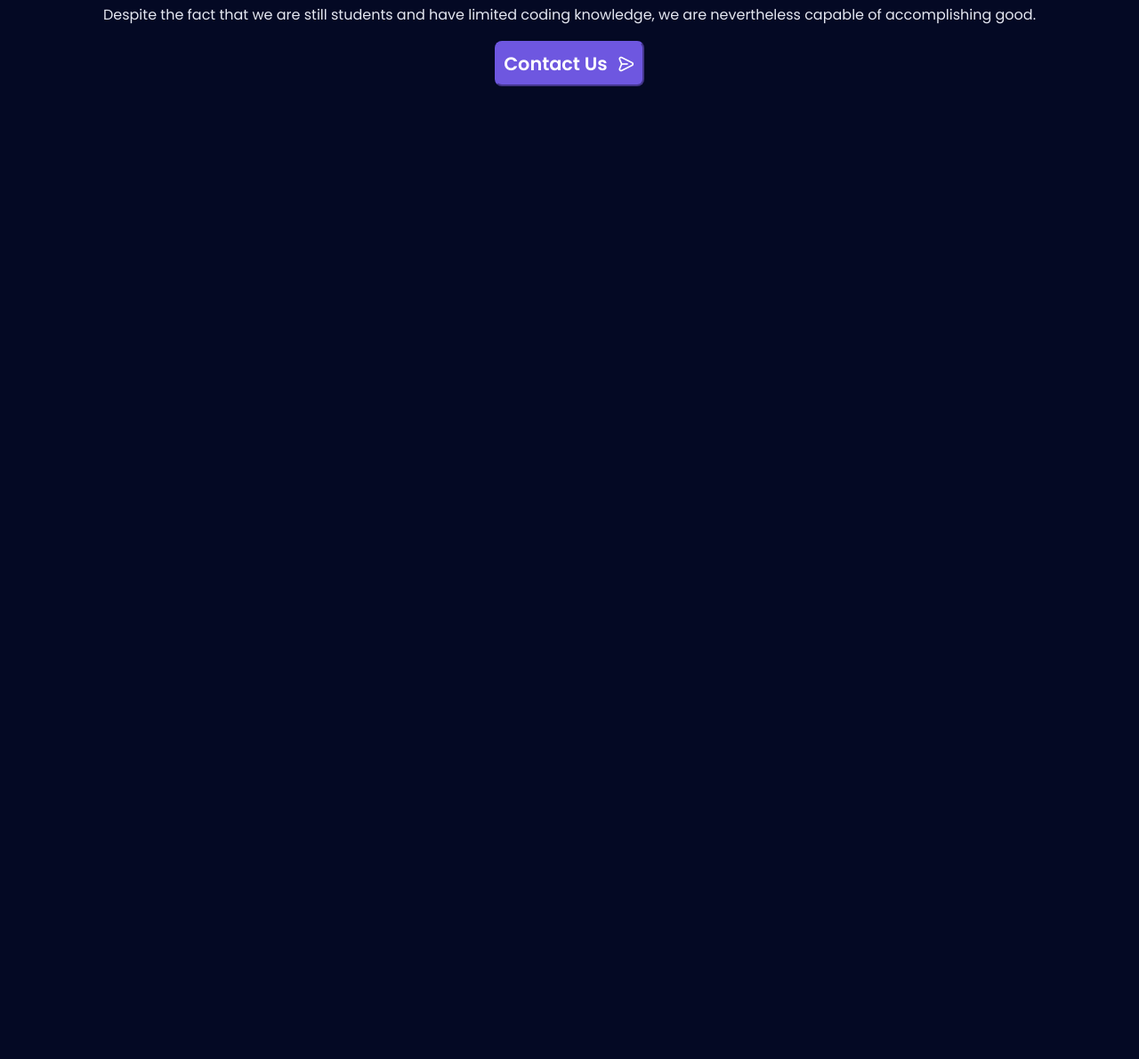
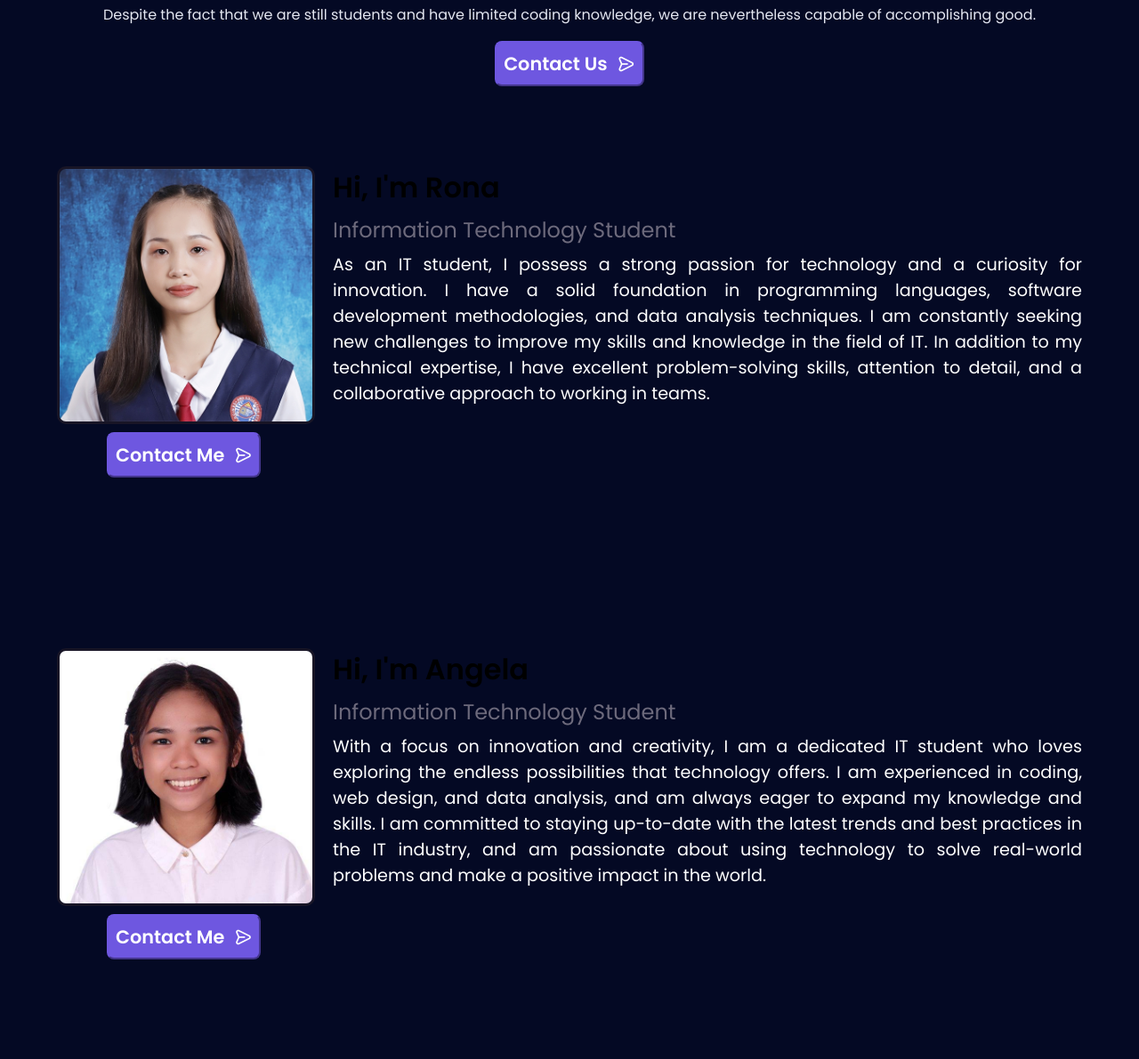
Before and after one commit to Roonnnaaaa/Balangat_Hugo_Web_Profile, a PHP site: page / in a window 1280 px wide. Shown: the part 499-1690 px from the top of the page at 89% size. Before the commit the page ends 596 px from the top, so only its background shows below. Run offline with PHP 8.4, Linux system fonts and the light colour scheme.

Commit message:
Individual Intro was added

```diff
--- a/css/main.css
+++ b/css/main.css
@@ -254,3 +254,58 @@ header .header-right .hamburger div{
     transition: .3s;
 }
 /*HOME DATA*/
+
+/*INDIV INFO*/
+.self-body{
+    display: flex;
+    flex-wrap: wrap;
+    justify-content: center;
+    align-items: center;
+}
+.self-info{
+    margin: 80px auto;
+    width: 90%;
+}
+.self-info img{
+    max-width: 290px;
+    float: left;
+    border: 3px solid #3b2c2c5b;
+    border-radius: 10px;
+    margin-right: 20px;
+}
+.intro-title{
+    font-size: 2rem;
+}
+.intro-subtitle{
+    font-size: 1.5rem;
+    line-height: 3rem;
+    color: hsl(var(--hue-color), 8%, 45%);
+    font-weight: 60;
+}
+.intro-description{
+    text-align: justify;
+    width: 100%;
+    font-size: 1.2rem;
+    margin-bottom: 2rem;
+    color: #fff;
+}
+.contactme-btn{
+    font-size: 1.3rem;
+    margin-left: 3.5rem;
+    text-decoration: none;
+    display: inline-block;
+    background-color: hsl(var(--hue-color), 69%, 61%);
+    color: white;
+    padding: 0.5rem;
+    border-radius: .5rem;
+    border-color: hsl(var(--hue-color), 69%, 61%);
+    font-weight: 600;
+}
+.contactme-btn:hover{
+    background-color: hsl(var(--hue-color), 57%, 53%);
+}
+.contactme-btn i{
+    margin-left: .7rem;
+    font-size: 1.25rem;
+    transition: .3s;
+}
--- a/index.html
+++ b/index.html
@@ -74,7 +74,7 @@
                 <div class="content">
                     <img src="img/Balangat.jpg">
                     <h2>RONA <br> <span>UX/UI Designer</span></h2>
-                    <a href="#">Hire ME</a>
+                    <a href="#section-1">Hire ME</a>
                 </div>
             </div>
         </div>
@@ -83,7 +83,7 @@
                 <div class="content">
                     <img src="img/Hugo.jpg">
                     <h2>ANGELA <br> <span>UX/UI Designer</span></h2>
-                    <a href="#">Hire ME</a>
+                    <a href="#section-2">Hire ME</a>
                 </div>
             </div>
         </div>
@@ -95,6 +95,41 @@
         we are nevertheless capable of accomplishing good.</p>
         <button type="contactus" class="contactus-btn">Contact Us<i class="uil uil-message"></i></button>
     </div>
+
+    <!--========== INDIVIDUAL INTRO =============-->
+    <section class="self-body" id="section-1">
+        <div class="self-info">
+            <img src="img/Balangat.jpg">
+            <div class="text-box">
+                <h1 class="intro-title">Hi, I'm Rona</h1>
+                <h3 class="intro-subtitle">Information Technology Student</h3>
+                <p class="intro-description">As an IT student, I possess a strong passion for technology and a curiosity for innovation.
+                    I have a solid foundation in programming languages, software development methodologies, and data analysis techniques.
+                    I am constantly seeking new challenges to improve my skills and knowledge in the field of IT.
+                    In addition to my technical expertise, I have excellent problem-solving skills, attention to detail,
+                    and a collaborative approach to working in teams. <br> <br>
+                    <button type="contactme" class="contactme-btn">Contact Me<i class="uil uil-message"></i></button>
+                </p>
+            </div>
+        </div>
+    </section>
+
+    <section class="self-body" id="section-2">
+        <div class="self-info">
+            <img src="img/Hugo.jpg">
+            <div class="text-box">
+                <h1 class="intro-title">Hi, I'm Angela</h1>
+                <h3 class="intro-subtitle">Information Technology Student</h3>
+                <p class="intro-description">With a focus on innovation and creativity,
+                    I am a dedicated IT student who loves exploring the endless possibilities that technology offers.
+                    I am experienced in coding, web design, and data analysis, and am always eager to expand my knowledge and skills.
+                    I am committed to staying up-to-date with the latest trends and best practices in the IT industry,
+                    and am passionate about using technology to solve real-world problems and make a positive impact in the world. <br> <br>
+                    <button type="contactme" class="contactme-btn">Contact Me<i class="uil uil-message"></i></button>
+                </p>
+            </div>
+        </div>
+    </section>
 </body>
     <script src="js/main.js"></script>
 </html>
```
